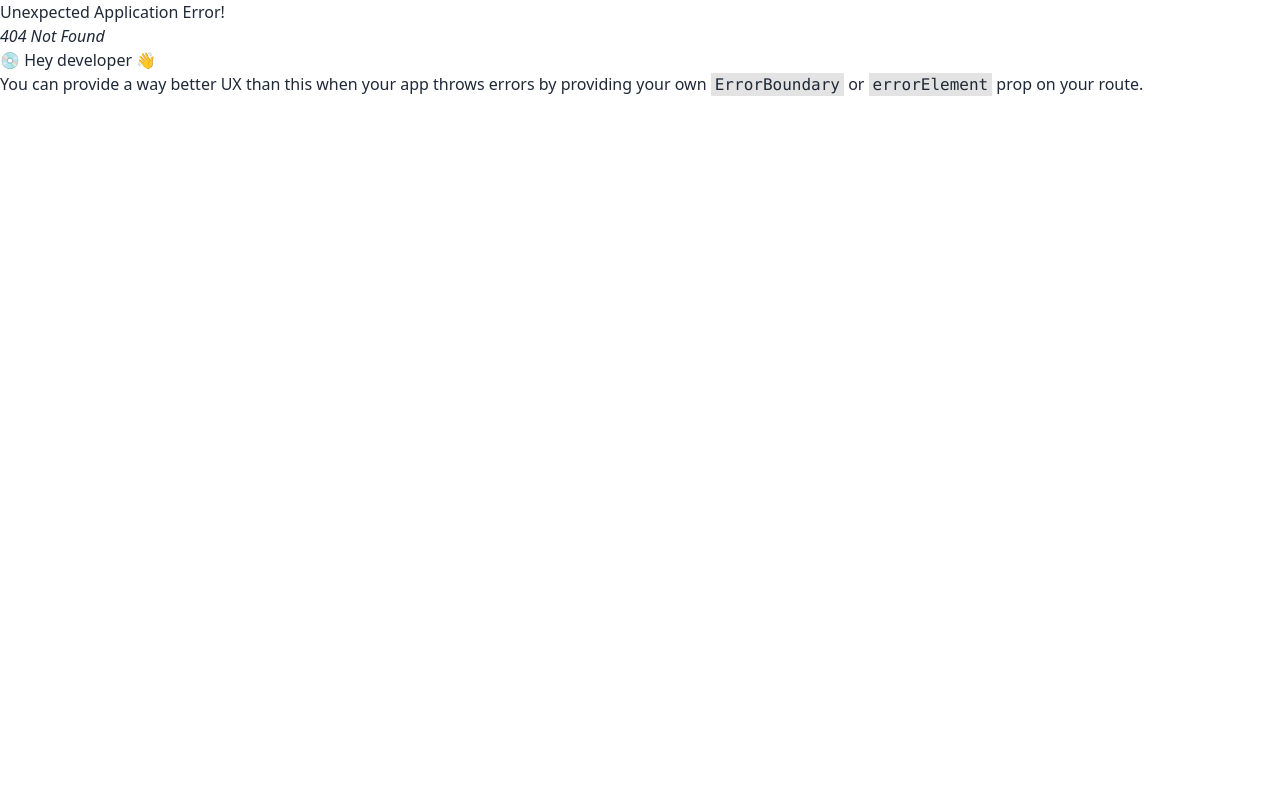
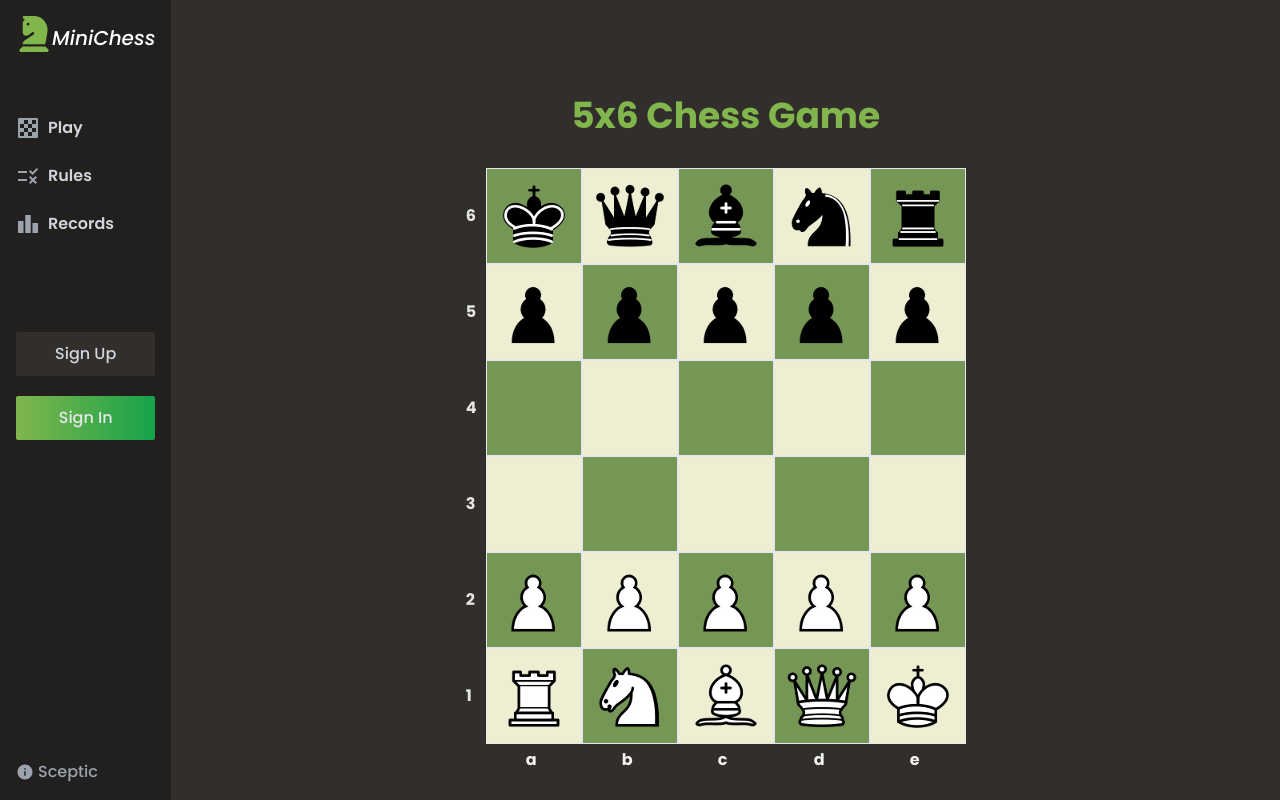
Before and after one commit to Sabbir-Asif/Sceptic_MiniChess, a React (Vite) app in the folder frontend/: page /playai in a window 1280 px wide. Before the commit this address had no page. Built offline with nearby package versions, Linux system fonts and the light colour scheme.

Commit message:
changed chess board

```diff
--- a/frontend/src/components/chessBoard/MiniChessBoard.jsx
+++ b/frontend/src/components/chessBoard/MiniChessBoard.jsx
@@ -1,20 +1,19 @@
-import React, { useState } from 'react';
-import blackKing from './images/bK.png';
-import blackQueen from './images/bQ.png';
-import blackBishop from './images/bB.png';
-import blackKnight from './images/bN.png';
-import blackRook from './images/bR.png';
-import blackPawn from './images/bP.png';
-import whiteKing from './images/wK.png';
-import whiteQueen from './images/wQ.png';
-import whiteBishop from './images/wB.png';
-import whiteKnight from './images/wN.png';
-import whiteRook from './images/wR.png';
-import whitePawn from './images/wP.png';
+import { useState } from 'react';
+import blackKing from '/images/bK.png';
+import blackQueen from '/images/bQ.png';
+import blackBishop from '/images/bB.png';
+import blackKnight from '/images/bN.png';
+import blackRook from '/images/bR.png';
+import blackPawn from '/images/bP.png';
+import whiteKing from '/images/wK.png';
+import whiteQueen from '/images/wQ.png';
+import whiteBishop from '/images/wB.png';
+import whiteKnight from '/images/wN.png';
+import whiteRook from '/images/wR.png';
+import whitePawn from '/images/wP.png';
 
-// Initial 5x6 board configuration
 const initialBoard = [
-  ['blackRook', 'blackKnight', 'blackBishop', 'blackQueen', 'blackKing'],
+  ['blackKing', 'blackQueen', 'blackBishop', 'blackKnight', 'blackRook'],
   ['blackPawn', 'blackPawn', 'blackPawn', 'blackPawn', 'blackPawn'],
   ['.', '.', '.', '.', '.'],
   ['.', '.', '.', '.', '.'],
@@ -37,109 +36,45 @@ const pieceImages = {
   whitePawn,
 };
 
+const files = ['a', 'b', 'c', 'd', 'e'];
+const ranks = ['6', '5', '4', '3', '2', '1'];
+
 const MiniChessBoard = () => {
   const [board, setBoard] = useState(initialBoard);
   const [history, setHistory] = useState([]);
-  const [selectedPiece, setSelectedPiece] = useState(null);
-  const [selectedPosition, setSelectedPosition] = useState(null);
-
-  const handleClick = (row, col) => {
-    const piece = board[row][col];
-
-    // Selecting a piece
-    if (selectedPiece === null && piece !== '.') {
-      setSelectedPiece(piece);
-      setSelectedPosition([row, col]);
-      return;
-    }
-
-    // If there's already a piece selected, attempt to move
-    if (selectedPiece !== null) {
-      if (isValidMove(selectedPiece, selectedPosition, [row, col])) {
-        const newBoard = board.map((r) => [...r]);
-        newBoard[row][col] = selectedPiece; // Move the piece to the new cell
-        newBoard[selectedPosition[0]][selectedPosition[1]] = '.'; // Clear the old cell
-        setBoard(newBoard);
-
-        // Update history
-        setHistory([...history, `${selectedPiece} moved from ${selectedPosition[0]}-${selectedPosition[1]} to ${row}-${col}`]);
-
-        // Deselect the piece
-        setSelectedPiece(null);
-        setSelectedPosition(null);
-      } else {
-        alert('Invalid move');
-        setSelectedPiece(null);
-        setSelectedPosition(null);
-      }
-    }
-  };
-
-  // Simple movement validation function
-  const isValidMove = (piece, from, to) => {
-    const [fromRow, fromCol] = from;
-    const [toRow, toCol] = to;
-
-    // Add movement rules for each type of piece
-    switch (piece) {
-      case 'blackPawn':
-        return fromRow + 1 === toRow && fromCol === toCol;
-      case 'whitePawn':
-        return fromRow - 1 === toRow && fromCol === toCol;
-      case 'blackKnight':
-      case 'whiteKnight':
-        return (Math.abs(fromRow - toRow) === 2 && Math.abs(fromCol - toCol) === 1) ||
-               (Math.abs(fromRow - toRow) === 1 && Math.abs(fromCol - toCol) === 2);
-      case 'blackBishop':
-      case 'whiteBishop':
-        return Math.abs(fromRow - toRow) === Math.abs(fromCol - toCol); // Diagonal moves
-      case 'blackRook':
-      case 'whiteRook':
-        return fromRow === toRow || fromCol === toCol; // Horizontal or vertical moves
-      case 'blackQueen':
-      case 'whiteQueen':
-        return (fromRow === toRow || fromCol === toCol ||
-                Math.abs(fromRow - toRow) === Math.abs(fromCol - toCol)); // Queen moves in all directions
-      case 'blackKing':
-      case 'whiteKing':
-        return Math.abs(fromRow - toRow) <= 1 && Math.abs(fromCol - toCol) <= 1; // King moves one square in any direction
-      default:
-        return false;
-    }
-  };
 
   return (
-    <div className="min-h-screen bg-gray-100 flex flex-col items-center p-8">
-      <h1 className="text-4xl font-bold mb-8 text-indigo-600">5x6 Chess Game</h1>
-
-      <div className="grid grid-cols-1 gap-8">
-        <div className="p-4 bg-white rounded-lg shadow-lg grid grid-cols-5">
+    <div className="max-w-5xl mx-auto flex flex-col items-center">
+      <h1 className="text-4xl font-bold mb-8 text-green-secondary">5x6 Chess Game</h1>
+      <div className="relative">
+        <div className="absolute -left-5 top-0 flex flex-col">
+          {ranks.map((rank) => (
+            <div key={rank} className="h-24 flex items-center text-base-300 font-bold">
+              {rank}
+            </div>
+          ))}
+        </div>
+        <div className="grid grid-cols-5">
           {board.map((row, rowIndex) =>
             row.map((cell, colIndex) => (
               <div
                 key={`${rowIndex}-${colIndex}`}
-                className={`w-16 h-16 flex items-center justify-center border ${ (rowIndex + colIndex) % 2 === 0 ? 'bg-white' : 'bg-gray-300' }`}
-                onClick={() => handleClick(rowIndex, colIndex)}
+                className={`w-24 h-24 flex items-center justify-center border
+                ${(rowIndex + colIndex) % 2 === 0 ? 'bg-green-primary' : 'bg-green-info'}`}
               >
                 {cell !== '.' && (
-                  <img src={pieceImages[cell]} alt={cell} className="w-12 h-12" />
+                  <img src={pieceImages[cell]} alt={cell} className="w-20 h-20" />
                 )}
               </div>
             ))
           )}
         </div>
-
-        <div className="p-4 bg-white rounded-lg shadow-lg flex flex-col items-start">
-          <h2 className="text-2xl font-semibold mb-4">Game History</h2>
-          <div className="overflow-y-auto max-h-96 w-full">
-            <ul className="list-decimal list-inside">
-              {history.map((move, index) => (
-                <li key={index} className="py-1">
-                  {move}
-                </li>
-              ))}
-            </ul>
-          </div>
+        <div className="absolute -bottom-7 left-10 flex">
+          {files.map((file) => (
+            <div key={file} className="w-24 text-start text-base-200 font-bold">
+              {file}
+            </div>
+          ))}
         </div>
       </div>
     </div>
--- a/frontend/src/pages/Root.jsx
+++ b/frontend/src/pages/Root.jsx
@@ -1,4 +1,4 @@
-import Banner from "../components/Banner/Banner";
+import { Outlet } from "react-router-dom";
 import Navbar from "../components/Navbar/Navbar";
 
 const Root = () => {
@@ -7,7 +7,7 @@ const Root = () => {
             <div className="flex">
                 <Navbar />
                 <span className="mt-24 container mx-auto">
-                    <Banner />
+                    <Outlet />
                 </span>
             </div>
         </div>
--- a/frontend/tailwind.config.js
+++ b/frontend/tailwind.config.js
@@ -11,7 +11,8 @@ export default {
         'black-secondary': "#312e2b",
         'black-primary': "#2c2b29",
         'green-secondary' : "#81b64c",
-        'green-primary' : "#769656"
+        'green-primary' : "#769656",
+        'green-info' : '#eeeed2'
       },
       fontFamily: {
         "poppins": ["Poppins", "sans-serif"],
```
Also changed, not shown: frontend/src/main.jsx (+12 -0 lines).
